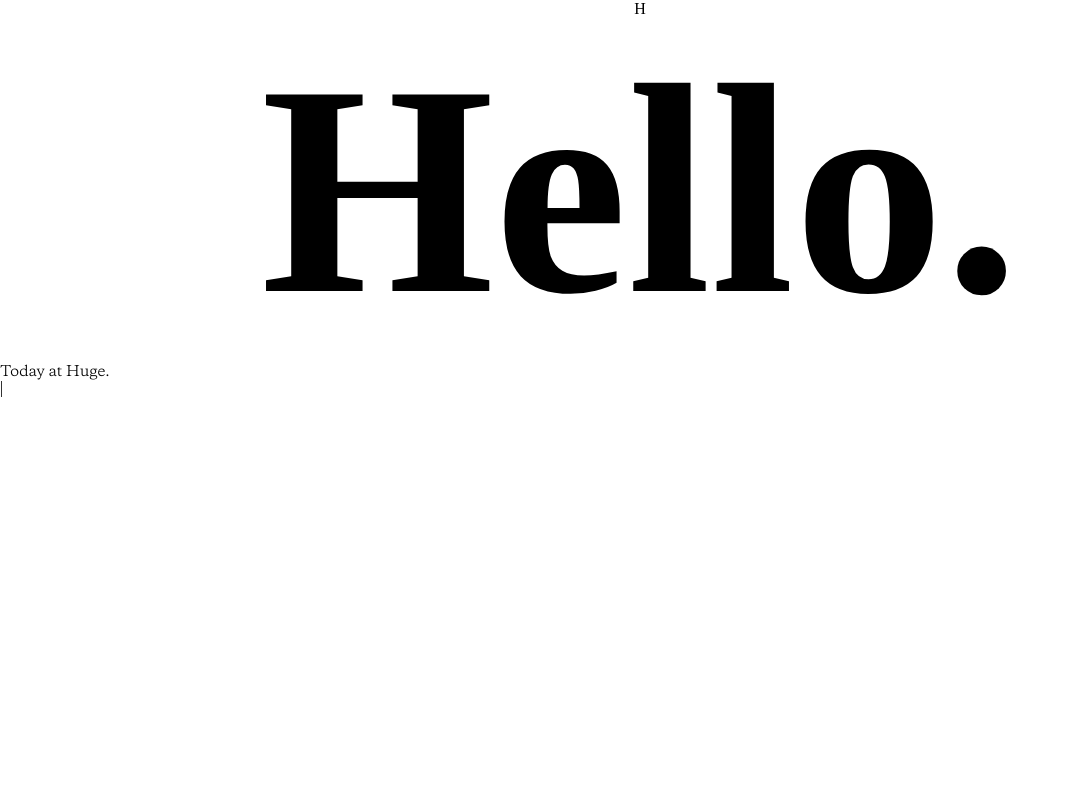
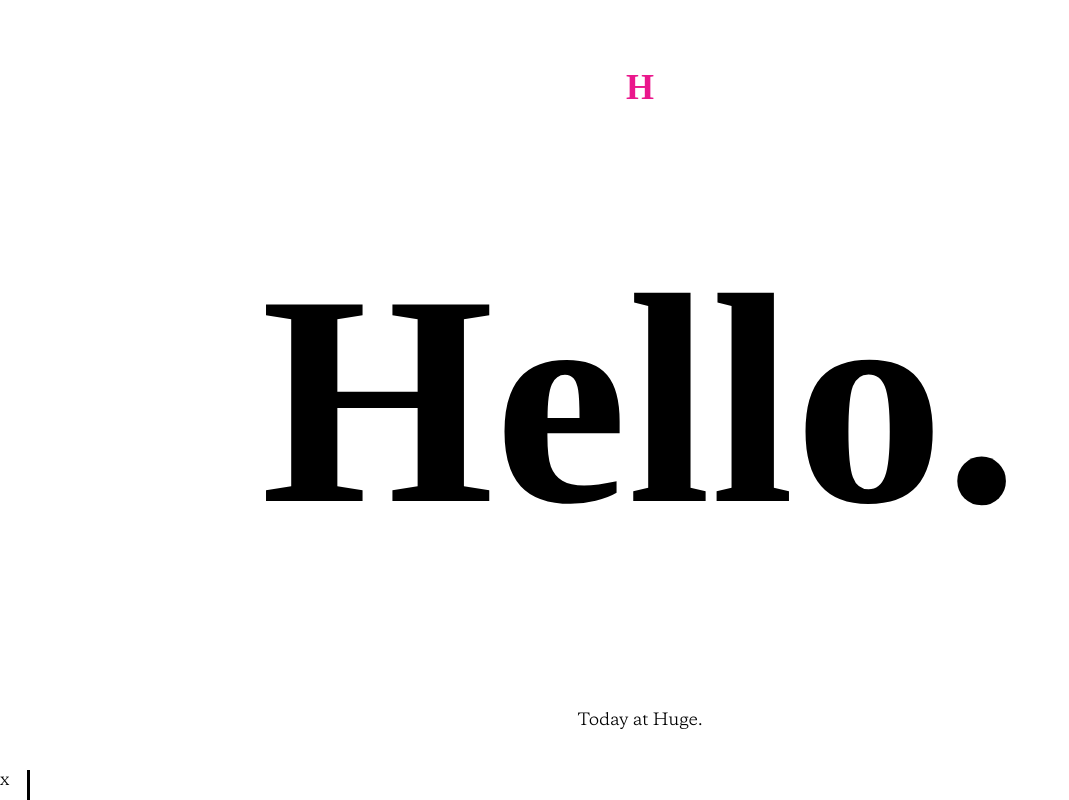
Before and after one commit to dope0515/Hugeinc, a plain HTML site: page index.html in a window 1280 px wide. Shown: the whole page, without its empty margins (0-1069 px from the left). Drawn offline with Linux system fonts and the light colour scheme; a web font is replaced by a local one.

Commit message:
Add files via upload

```diff
--- a/index.html
+++ b/index.html
@@ -2,12 +2,16 @@
 <html>
 
 <head>
-    <title>Huge Inc.</title>
+
+    <title>Huge Inc</title>
     <meta name="description" content="Huge Inc website">
     <meta name="keywords" content="Design, Agency, Web, UI, UX">
     <meta name="author" content="park seung joo">
     <meta name="viewport" content="width=device-width, user-scalable=no, initial-scale=1.0">
     <link rel="stylesheet" type="text/css" href="css/destyle.css">
+    <link rel="shorcut icon" href="img/favicon.ico">
+    <link rel="icon" href="img/favicon.ico">
+
 <style>
         @font-face {
             font-family:galaxie-Book;
@@ -44,14 +48,18 @@
 
 
 <body>
-<section class="home_section">
-    <div class="home_section_wrap">
-        <div style="display: flex; justify-content: center;">H</div>
-        <h1 style="display: flex; justify-content: center;">Hello.</h1>
-        <p >Today at Huge.</p>
-        <div >|</div>
+<div style="width: 74px; height: 74px; position: fixed; left:calc(50vw - 37px); top: 50px; display: flex; justify-content: center; align-items: center; font-size: 36px; font-family: HugeGothic-Bold; font-weight: 600; z-index: 10000;">
+    <div style="width: 48px; height: 48px; color: #ea178c; text-align: center; line-height: 48px;">H</div>
+</div>
+
+<section> <!-- Home section-->
+    <div style="width: 100vw; height: 100vh; display: flex; justify-content: center; align-items: center; position: relative;">
+        <h1 style="text-align: center;">Hello.</h1>
     </div>
-
+    <div style="width: 100vw; height: 90px; font-family: galaxie-Book; position: absolute; bottom: 0;">
+        <div style="text-align: center; height: 60px;">Today at Huge.</div>
+        <div style="width: 30px; height: 30px; border-right: solid;">x</div>
+    </div>
 </section>
 
 
```
